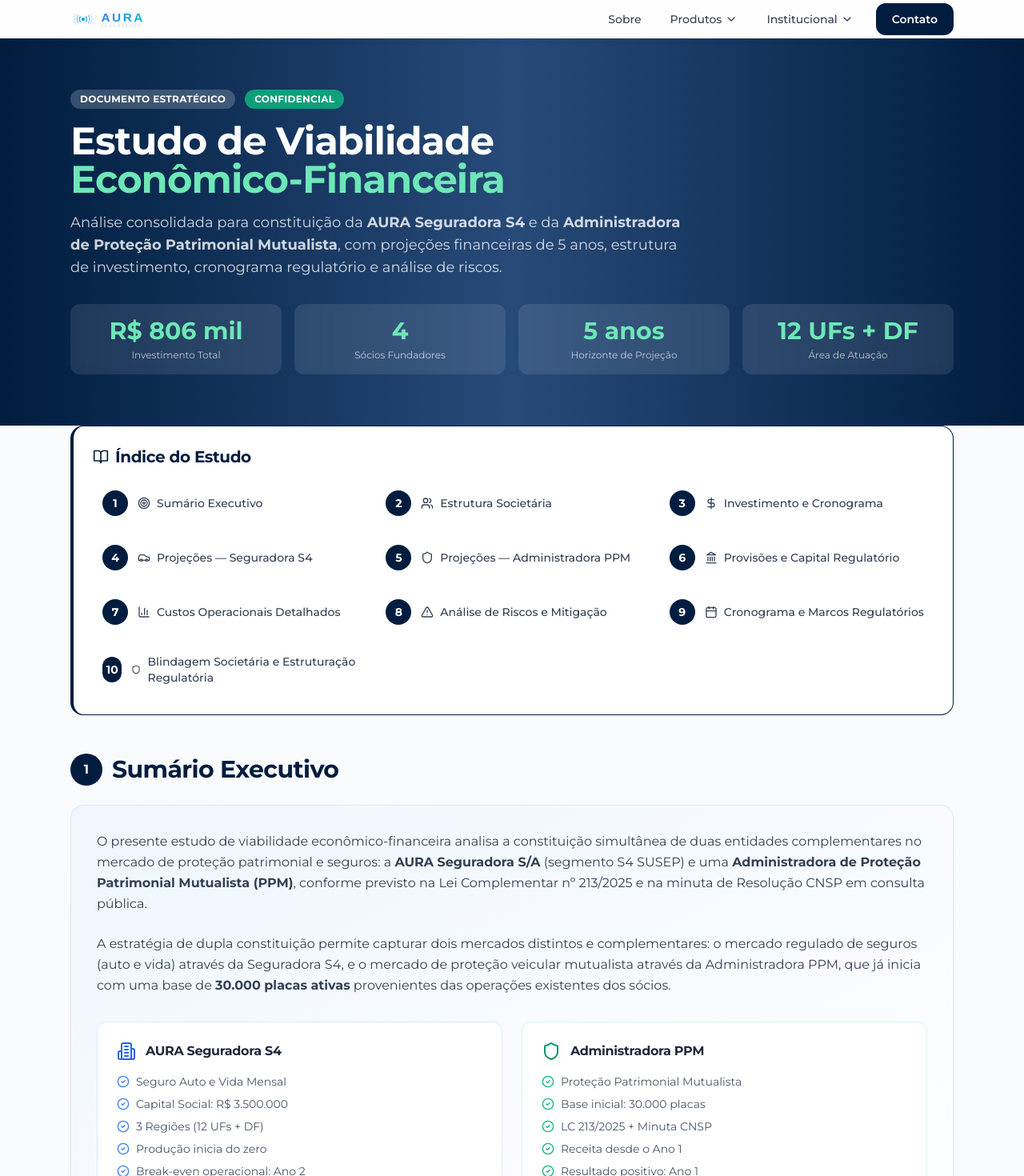
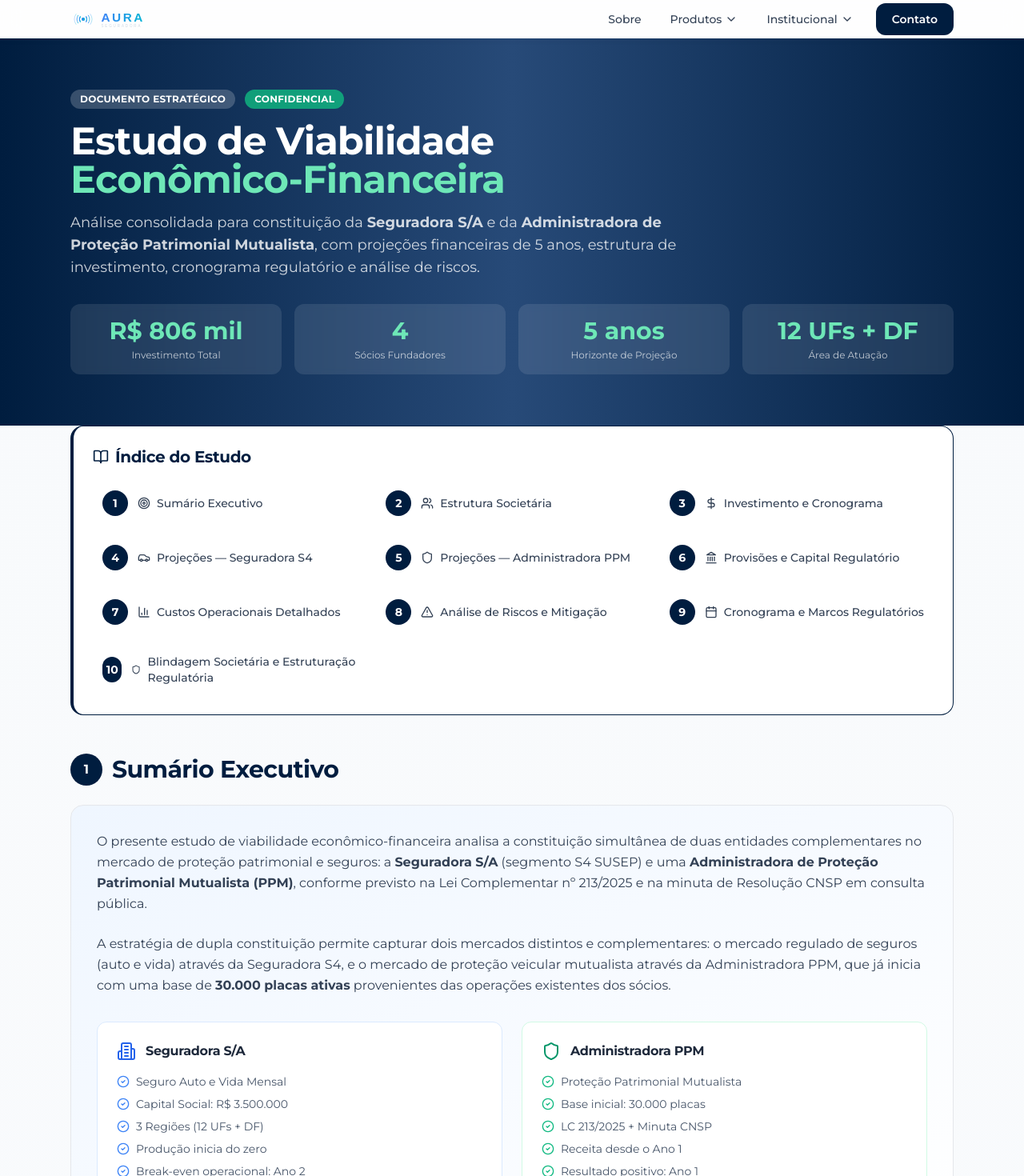
Before and after one commit to alessandro2401/s4-site, a Next.js app: page /estudo in a window 1280 px wide. Shown: the top 1470 px of the page at 80% size. Built offline with nearby package versions, Linux system fonts and the light colour scheme; no server answers; the database is empty.

Commit message:
fix: remover nome AURA da página /estudo, manter apenas Seguradora S/A

```diff
--- a/app/estudo/page.tsx
+++ b/app/estudo/page.tsx
@@ -152,7 +152,7 @@
             <span className="text-emerald-300">Econômico-Financeira</span>
           </h1>
           <p className="text-lg text-white/80 max-w-3xl mb-6">
-            Análise consolidada para constituição da <strong>AURA Seguradora S4</strong> e da{" "}
+            Análise consolidada para constituição da <strong>Seguradora S/A</strong> e da{" "}
             <strong>Administradora de Proteção Patrimonial Mutualista</strong>, com projeções financeiras
             de 5 anos, estrutura de investimento, cronograma regulatório e análise de riscos.
           </p>
@@ -220,7 +220,7 @@
           <Card className="p-8 bg-gradient-to-br from-blue-50 to-white">
             <p className="text-slate-700 leading-relaxed mb-6">
               O presente estudo de viabilidade econômico-financeira analisa a constituição simultânea de duas entidades complementares
-              no mercado de proteção patrimonial e seguros: a <strong>AURA Seguradora S/A</strong> (segmento S4 SUSEP) e uma{" "}
+              no mercado de proteção patrimonial e seguros: a <strong>Seguradora S/A</strong> (segmento S4 SUSEP) e uma{" "}
               <strong>Administradora de Proteção Patrimonial Mutualista (PPM)</strong>, conforme previsto na Lei Complementar nº 213/2025
               e na minuta de Resolução CNSP em consulta pública.
             </p>
@@ -234,7 +234,7 @@
               <div className="bg-white rounded-xl p-6 border border-blue-100">
                 <div className="flex items-center gap-3 mb-4">
                   <Building2 className="w-6 h-6 text-blue-600" />
-                  <h3 className="font-bold text-slate-800">AURA Seguradora S4</h3>
+                  <h3 className="font-bold text-slate-800">Seguradora S/A</h3>
                 </div>
                 <ul className="space-y-2 text-sm text-slate-600">
                   <li className="flex items-start gap-2"><CheckCircle2 className="w-4 h-4 text-blue-500 mt-0.5 flex-shrink-0" /> Seguro Auto e Vida Mensal</li>
```
